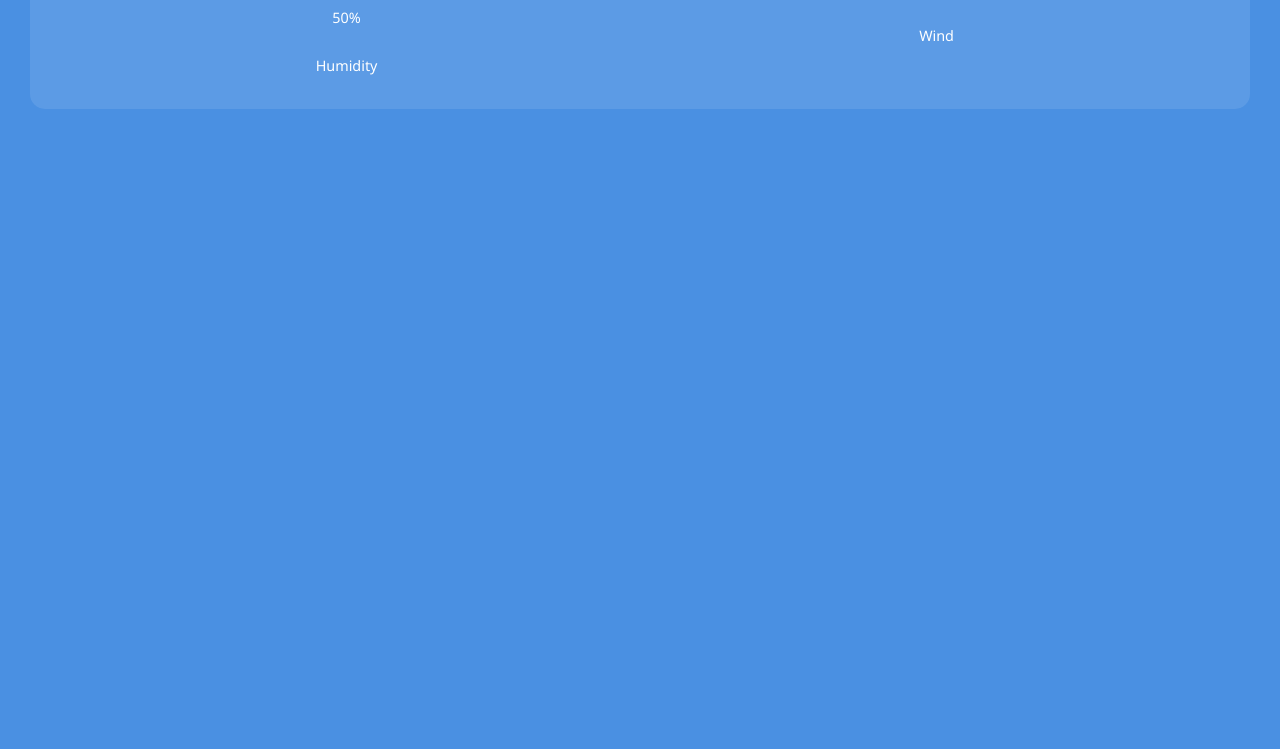
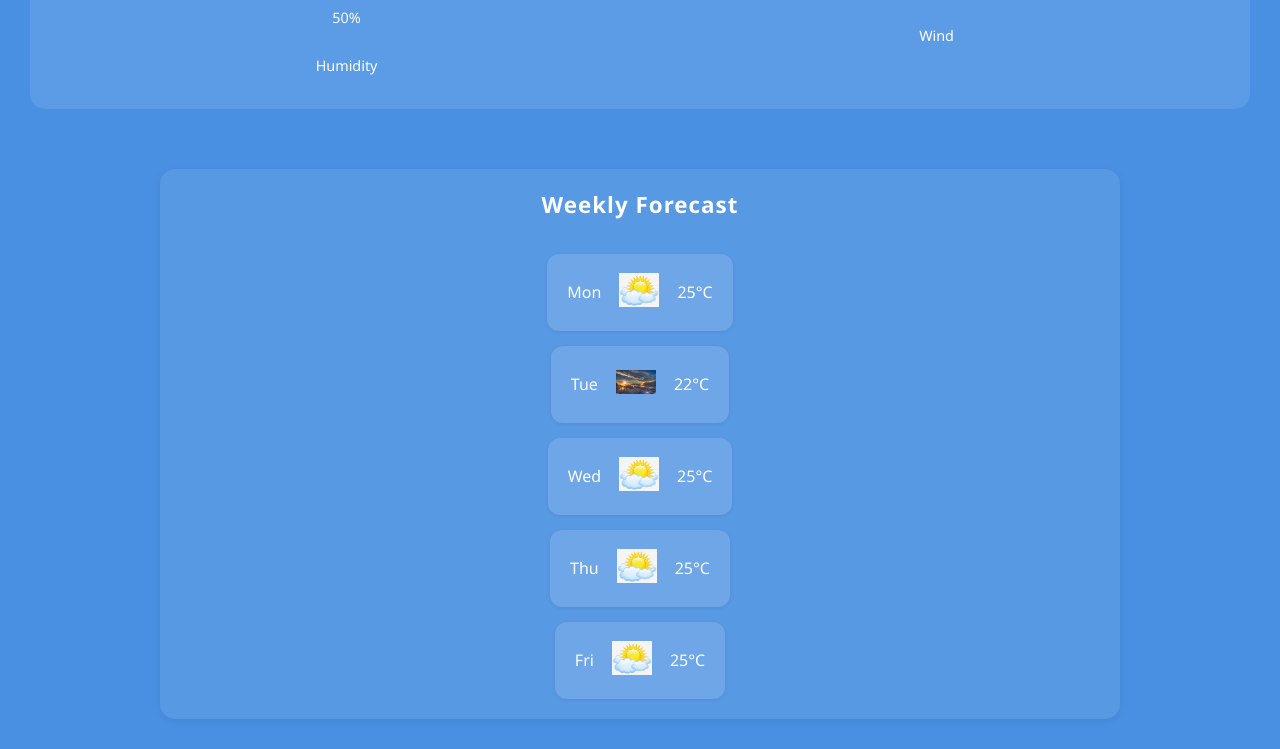
Before and after one commit to ThembelihleQueeneth/WeatherNews-App-with-OfflineMode, a plain HTML site: page index.html in a window 1280 px wide. Shown: the part 402-1151 px from the top of the page. Before the commit the page ends 800 px from the top, so only its background shows below. Drawn offline with Linux system fonts and the light colour scheme; no server answers.

Commit message:
Added Javascript

```diff
--- a/index.html
+++ b/index.html
@@ -137,6 +137,64 @@
       width: 30px;
       margin-bottom: 5px;
     }
+
+    .weekly-forecast {
+      margin: 30px auto;
+      max-width: 900px;
+      background: rgba(255,255,255,0.08);
+      border-radius: 15px;
+      padding: 20px 30px;
+      color: #fff;
+      box-shadow: 0 2px 8px rgba(0,0,0,0.08);
+    }
+
+    .weekly-forecast h2 {
+      margin-top: 0;
+      font-size: 1.4rem;
+      font-weight: 600;
+      text-align: center;
+      letter-spacing: 1px;
+    }
+
+    .weekly-forecast {
+      display: flex;
+      flex-direction: column;
+      align-items: center;
+    }
+
+    .weekly-forecast > div {
+      display: flex;
+      gap: 18px;
+      justify-content: center;
+      flex-wrap: wrap;
+      margin-top: 15px;
+    }
+
+    .forecast-card {
+      background: rgba(255,255,255,0.13);
+      border-radius: 12px;
+      padding: 16px 20px;
+      text-align: center;
+      min-width: 110px;
+      box-shadow: 0 1px 4px rgba(0,0,0,0.07);
+      display: flex;
+      flex-direction: row;
+      align-items: center;
+      gap: 7px;
+    }
+
+    .forecast-card img {
+      width: 40px;
+      height: 40px;
+      object-fit: contain;
+      margin-bottom: 5px;
+    }
+
+    .forecast-card p {
+      margin: 0;
+      font-size: 1rem;
+      font-weight: 500;
+    }
   </style>
 </head>
 <body>
@@ -185,9 +243,43 @@
     </div>
   </div>
 
+   <!-- Display weekly weather forecast -->
+    <div class="weekly-forecast">
+        <h2>Weekly Forecast</h2>
+        <div class="forecast-card">
+        <p class="day">Mon</p>
+        <img src="assets/sun_clouds.png" alt="">
+        <p>25°C</p>
+        </div>
+        <div class="forecast-card">
+        <p>Tue</p>
+        <img src="assets/clouds.jpg" alt="">
+        <p>22°C</p>
+        </div>
+        <div class="forecast-card">
+        <p>Wed</p>
+        <img src="assets/sun_clouds.png" alt="">
+        <p>25°C</p>
+        </div>
+        <div class="forecast-card">
+        <p>Thu</p>
+        <img src="assets/sun_clouds.png" alt="">
+        <p>25°C</p>
+        </div>
+        <div class="forecast-card">
+        <p>Fri</p>
+        <img src="assets/sun_clouds.png" alt="">
+        <p>25°C</p>
+        </div>
+
+    </div>
+
+
+
 
 
    <script>
+
         const apiKey = "77a60f51032479c8f4f5798b0d55b95b";
         const apiURL = "https://api.openweathermap.org/data/2.5/weather?units=metric&q=";
         const searchBox = document.querySelector(".search input");
@@ -210,6 +302,7 @@
             document.querySelector(".temp").innerHTML = Math.round(data.main.temp) + "°C";
             document.querySelector(".humidity").innerHTML = data.main.humidity + "%";
             document.querySelector(".wind").innerHTML = data.wind.speed + " km/h";
+            document.querySelector(".day").innerHTML = data.daily;
 
             if(data.weather[0].main == "Clouds") {
                 weatherIcon.src = "assets/clouds.jpg";
@@ -225,6 +318,7 @@
             document.querySelector(".weather").style.display = "block";
             document.querySelector(".error").style.display = "none";
         }
+        console.log(data);
     }
 
         searchBtn.addEventListener("click", () =>{
```
